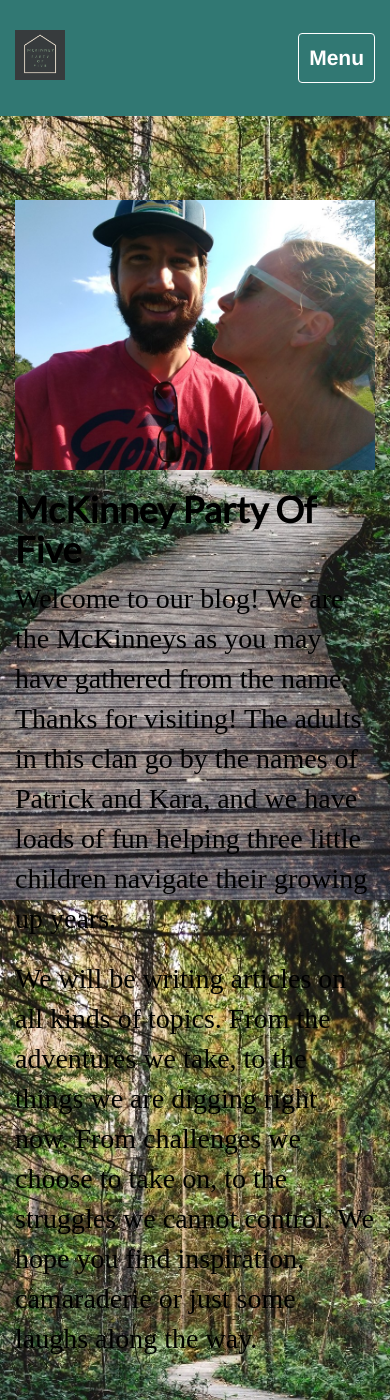
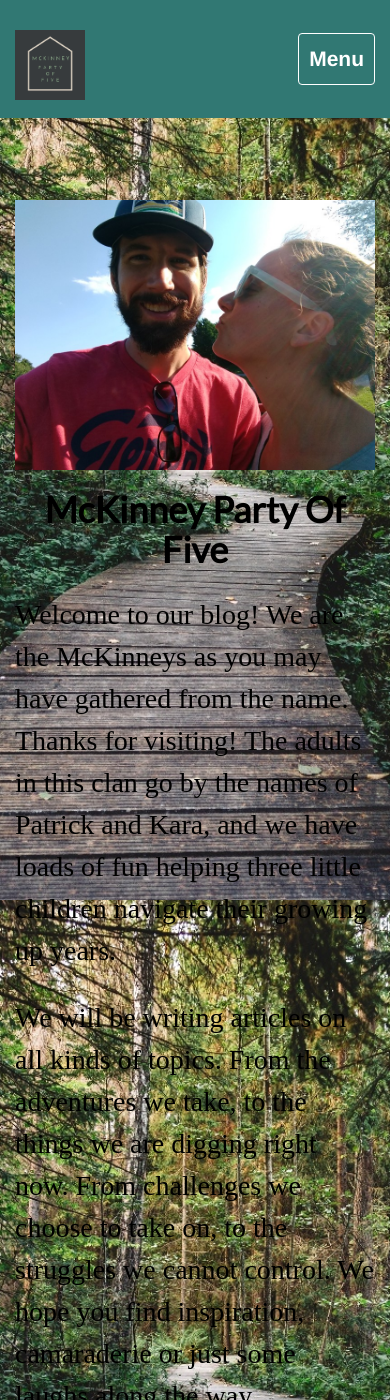
Before and after one commit to pmacMaps/mckinneypartyof5, a Jekyll site: the page built from index.html, in a window 390 px wide and 1400 px high. Built offline with Jekyll 4.4.1, drawn with Linux system fonts in a browser that asks for light colours; some web fonts are replaced.

Commit message:
update styles. minor content updates

```diff
--- a/_layouts/post.html
+++ b/_layouts/post.html
@@ -5,7 +5,7 @@ layout: default
 <div class="container">
 	<article class="post" itemscope itemtype="http://schema.org/BlogPosting">
 	  <header class="post-header">
-		<h1 class="post-title" itemprop="name headline">{{ page.title }}</h1>
+		<h1 class="post-title text-center" itemprop="name headline">{{ page.title }}</h1>
 		 <p class="post-meta">Published: <time datetime="{{ page.date | date_to_xmlschema }}" itemprop="datePublished">{{ page.date | date: "%b %-d, %Y" }}</time>
 		{% if page.author %}
 			 <br /><span itemprop="author" itemscope itemtype="http://schema.org/Person"><span itemprop="name">Author: {{ page.author }}</span></span>
--- a/css/style.css
+++ b/css/style.css
@@ -7,6 +7,7 @@ body {
   font-family: 'Scope One', serif;
   overflow-x: hidden;
   color: #000;
+  line-height: 1.5;
 }
 p {
     margin-bottom: 20px;
@@ -14,7 +15,7 @@ p {
 p,
 ul,
 ol {
-  font-size: 1.25em;
+  font-size: 1.35em;
 }
 li {
     margin-bottom: 10px;
@@ -189,9 +190,6 @@ section.success {
 form .row:first-child .floating-label-form-group {
   border-top: 1px solid #eeeeee;
 }
-footer {
-  color: #E5DACA;
-}
 footer h3 {
   margin-bottom: 30px;
 }
@@ -351,7 +349,8 @@ footer .footer-below {
 }
 
 .navbar-custom .navbar-brand,
-.social-footer a {
+.social-footer a,
+footer {
     color: #fff;
 }
 
@@ -576,24 +575,18 @@ body.pf-single .pf-link {
 }
 
 @media screen and (max-width:768px) {
-	#mainNav {
-		padding: 25px 0;
+	.page-content p {
+		margin: 25px 0;
 	}
 
 	.navbar-brand img {
-    	width: 50px;
-    	height: 50px;
+    	width: 70px;
+    	height: 70px;
 		margin-top: -10px;
 	}
 
 	.navbar-custom .navbar-toggle {
 		font-size: 1.5em;
-	}
-
-	.navbar-custom li {
-		padding-top: 0px;
-		margin: 10px 0;
-		text-align: right;
 	}
 
 	/*.feat-posts .thumbnail*/
@@ -612,6 +605,7 @@ body.pf-single .pf-link {
 	body.about div.page-content img.img-responsive,
 	body.post-single .feat-img {
 		width: 100%;
+		margin: 30px 0;
 	}
 
 	body.about .page-content,
@@ -619,6 +613,11 @@ body.pf-single .pf-link {
 	body.post-single,
 	body.archive {
 		padding-top: 150px;
+	}
+
+	body.blog div.page-content div.row,
+	body.archive div.page-content div.row {
+		margin: 50px auto;
 	}
 
 }
@@ -655,9 +654,19 @@ body.pf-single .pf-link {
 }
 
 @media screen and (max-width: 1024px) {
-     a {
+    a {
         text-decoration: underline;
     }
+
+	#mainNav {
+		padding: 25px 0;
+	}
+
+	.navbar-custom li {
+		padding-top: 0px;
+		margin: 10px 0;
+		text-align: right;
+	}
 
     nav a,
     a.btn-primary {
--- a/index.html
+++ b/index.html
@@ -11,7 +11,7 @@ page: home
                 <img alt="Patrick and Kara McKinney taking a selfie" class="img-responsive" src="{{ site.baseurl }}/assets/images/general/patrick-kara-italian-lake.jpg" />
             </div>
             <div class="col-md-8">
-                <h1>{{ site.title }}</h1>
+                <h1 class="text-center">{{ site.title }}</h1>
 				<p>Welcome to our blog! We are the McKinneys as you may have gathered from the name. Thanks for visiting! The adults in this clan go by the names of Patrick and Kara, and we have loads of fun helping three little children navigate their growing up years.</p>
 				<p>We will be writing articles on all kinds of topics. From the adventures we take, to the things we are digging right now. From challenges we choose to take on, to the struggles we cannot control. We hope you find inspiration, camaraderie or just some laughs along the way.</p>
             </div>
```
